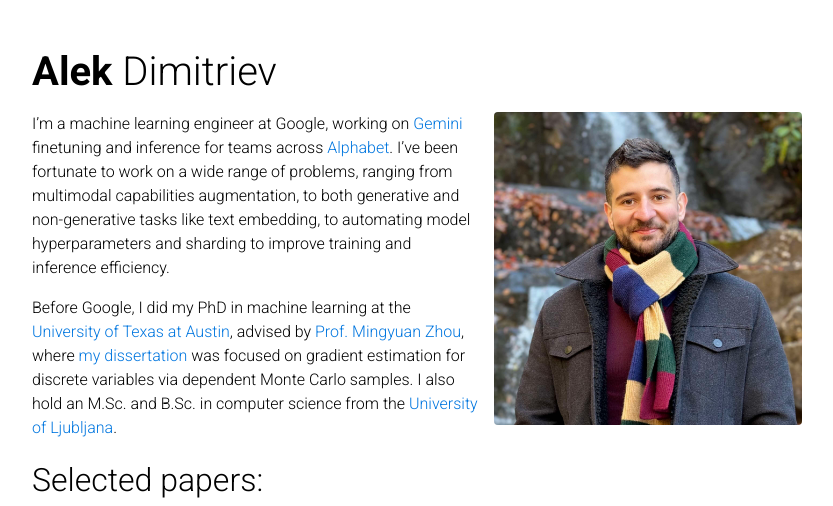
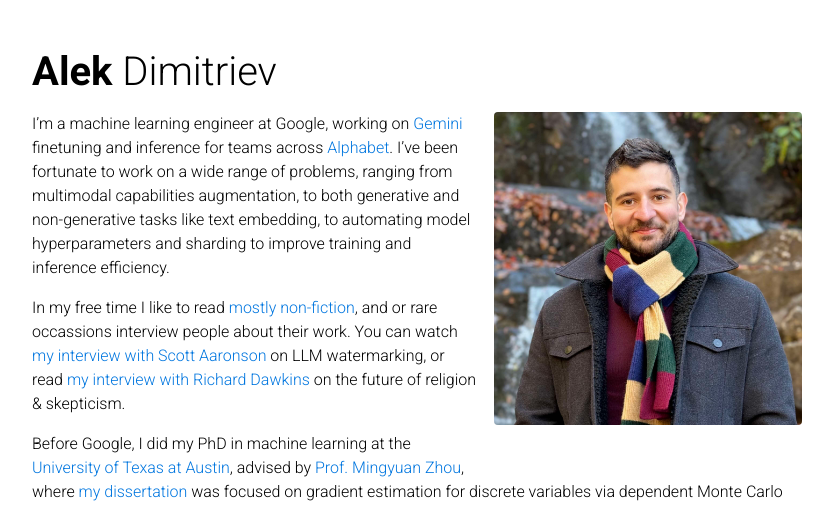
Before and after one commit to alekdimi/alekdimi.github.io, a Jekyll site: the page built from _pages/about.md, in a window 1280 px wide. Shown: the part 100-606 px from the top of the page, without its empty margins (223-1056 px from the left). Built offline with Jekyll 4.4.1, drawn with Linux system fonts in a browser that asks for light colours; nearby versions of some CDN libraries; full-size pictures stand in for the smaller copies a plugin makes; comment, search, counter and statistics services are not loaded; a style sheet for code colours, icons or effects is not loaded.

Commit message:
Update bio with scott aaronson and richard dawkins

```diff
--- a/_pages/about.md
+++ b/_pages/about.md
@@ -15,6 +15,8 @@ social: true  # includes social icons at the bottom of the page
 
 I'm a machine learning engineer at Google, working on [Gemini](https://gemini.google.com) finetuning and inference for teams across [Alphabet](https://abc.xyz). I've been fortunate to work on a wide range of problems, ranging from multimodal capabilities augmentation, to both generative and non-generative tasks like text embedding, to automating model hyperparameters and sharding to improve training and inference efficiency.
 
+In my free time I like to read [mostly non-fiction](https://www.goodreads.com/review/list/9349542-alek?ref=nav_mybooks&shelf=read), and or rare occassions interview people about their work. You can watch [my interview with Scott Aaronson](https://www.youtube.com/watch?v=EK2zEyFyYXM) on LLM watermarking, or read [my interview with Richard Dawkins](https://centerforinquiry.org/blog/the-future-of-religion-skepticism-with-richard-dawkins/) on the future of religion & skepticism.
+
 Before Google, I did my PhD in machine learning at the [University of Texas at Austin](https://www.utexas.edu/), advised by [Prof. Mingyuan Zhou](http://mingyuanzhou.github.io/), where [my dissertation](https://repositories.lib.utexas.edu/items/b2924809-2671-48ba-b004-5e509f50bcc0) was focused on gradient estimation for discrete variables via dependent Monte Carlo samples. I also hold an M.Sc. and B.Sc. in computer science from the [University of Ljubljana](https://fri.uni-lj.si/en).
 
 <!-- I'm a machine learning engineer at [Google](https://about.google/), working on large language models. Before that, I did my PhD in machine learning at [UT Austin](https://www.utexas.edu/), advised by [Prof. Mingyuan Zhou](http://mingyuanzhou.github.io/), where I did research in backpropagating through discrete variables in deep learning. I also hold an M.Sc. and B.Sc. in computer science from the [University of Ljubljana](https://fri.uni-lj.si/en).
```
